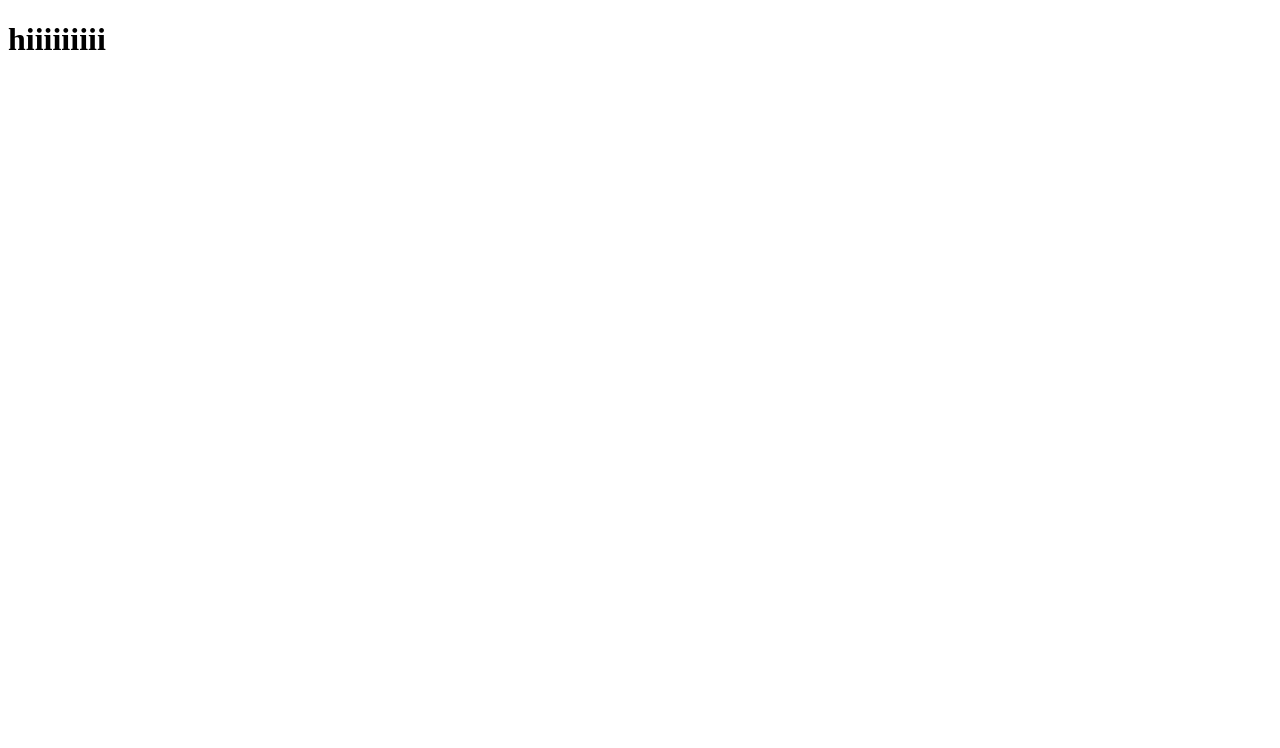
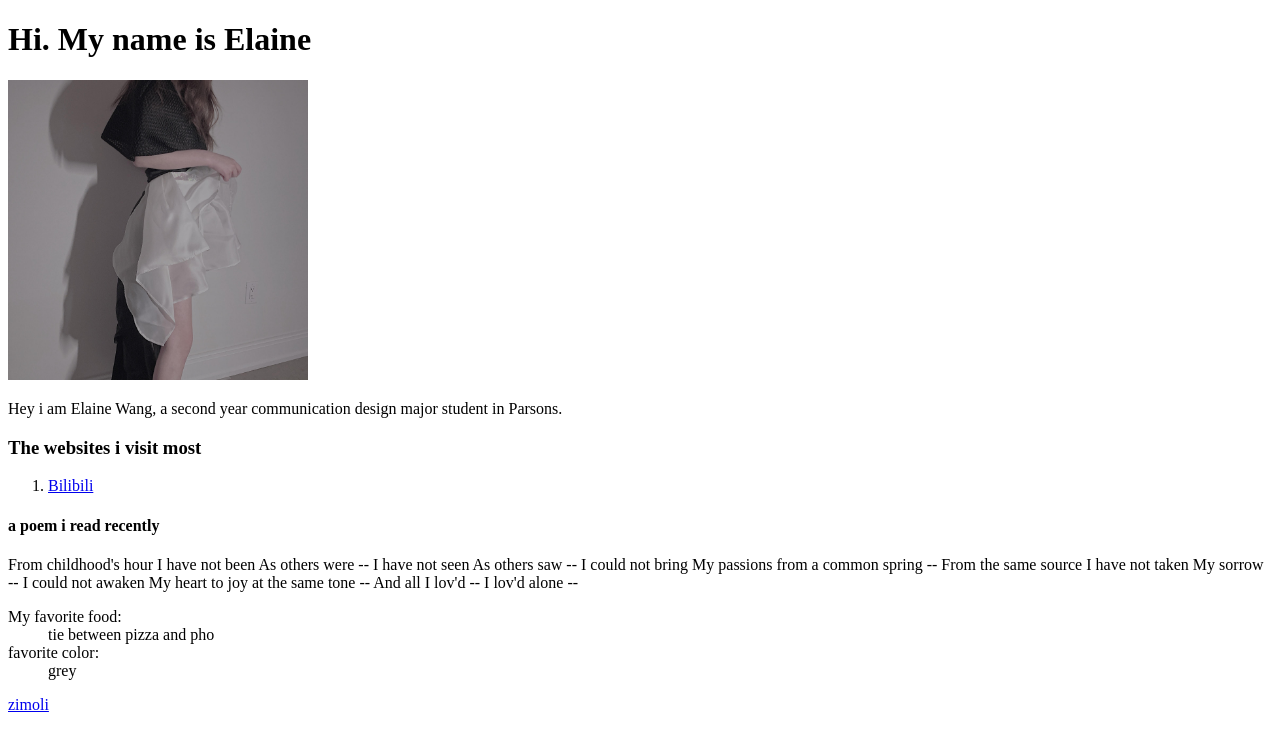
Before and after one commit to wangz772/elainewang.github.io, a plain HTML site: page index.html in a window 1280 px wide. Drawn offline with Linux system fonts and the light colour scheme.

Commit message:
add profile info

```diff
--- a/index.html
+++ b/index.html
@@ -4,9 +4,43 @@
 	<title>
 
 	</title>
+	<meta charset="utf-8">
+	<title>My Profile</title>
 </head>
 <body>
-	<h1>hiiiiiiiii</h1>
+	<h1>Hi. My name is Elaine</h1>
+	<img src="profilepic.jpg" height="300" alt="my Profile picture">
+	<p>
+		Hey i am Elaine Wang, a second year communication design major student in Parsons.
+	</p>
+	<h3>The websites i visit most</h3>
+	<ol>
+		<li><a href="https://www.bilibili.com/v/game/esports/?spm_id_from=333.5.b_7375626e6176.3#/all/click/0/1/2020-01-18,2020-01-25">Bilibili</a></li>
+	</ol>
+
+	<h4>a poem i read recently</h4>
+	<p>
+From childhood's hour I have not been
+As others were -- I have not seen
+As others saw -- I could not bring
+My passions from a common spring --
+From the same source I have not taken
+My sorrow -- I could not awaken
+My heart to joy at the same tone --
+And all I lov'd -- I lov'd alone --
+	</p>
+
+	<dl>
+		<dt>My favorite food:</dt>
+		<dd>tie between pizza and pho</dd>
+
+		<dt>favorite color:</dt>
+		<dd><span style="grey">grey</span></dd>
+	</dl>
+
+	<footer>
+		<a href="http://zimoli.github.io">zimoli</a>
+	</footer>
 
 </body>
 </html>
```
Also changed, not shown: profilepic.jpg (added).
